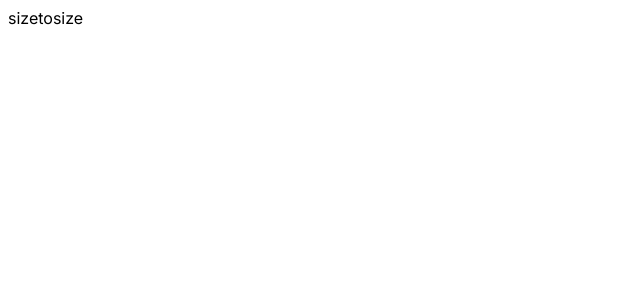
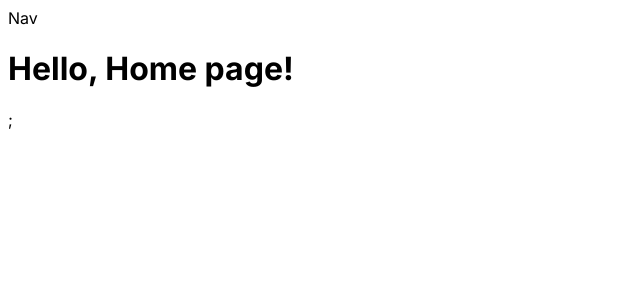
Before and after one commit to 2taesung/SizeToSize, a Next.js app: page / in a window 1280 px wide. Shown: the top 300 px of the page, without its empty margins (0-640 px from the left). Built offline with nearby package versions, Linux system fonts and the light colour scheme.

Commit message:
chore: import/order

```diff
--- a/src/app/page.tsx
+++ b/src/app/page.tsx
@@ -1,3 +1,14 @@
-export default function Home() {
-  return <main>sizetosize</main>;
+import Nav from '@src/components/Nav';
+import { useEffect } from 'react';
+
+export default function Page() {
+  useEffect(() => {
+    console.log('여기');
+  }, []);
+  return (
+    <main>
+      <Nav />
+      <h1>Hello, Home page!</h1>;
+    </main>
+  );
 }
--- /dev/null
+++ b/src/app/result/page.tsx
@@ -0,0 +1,3 @@
+export default function Page() {
+  return <h1>Hello, result page!</h1>;
+}
--- /dev/null
+++ b/src/components/Nav.tsx
@@ -0,0 +1,3 @@
+export default function Nav() {
+  return <div>Nav</div>;
+}
```
Also changed, not shown: .eslintrc.json.
